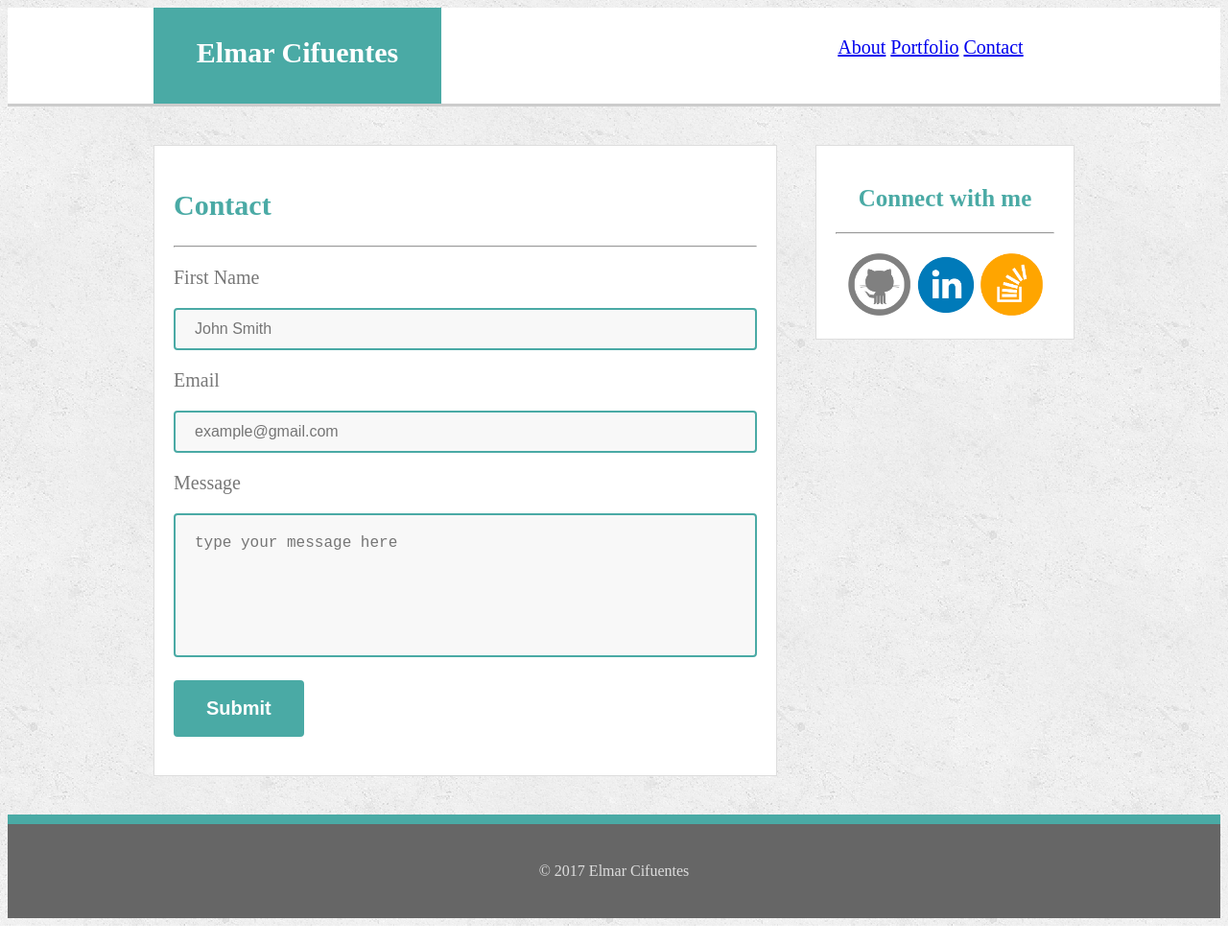
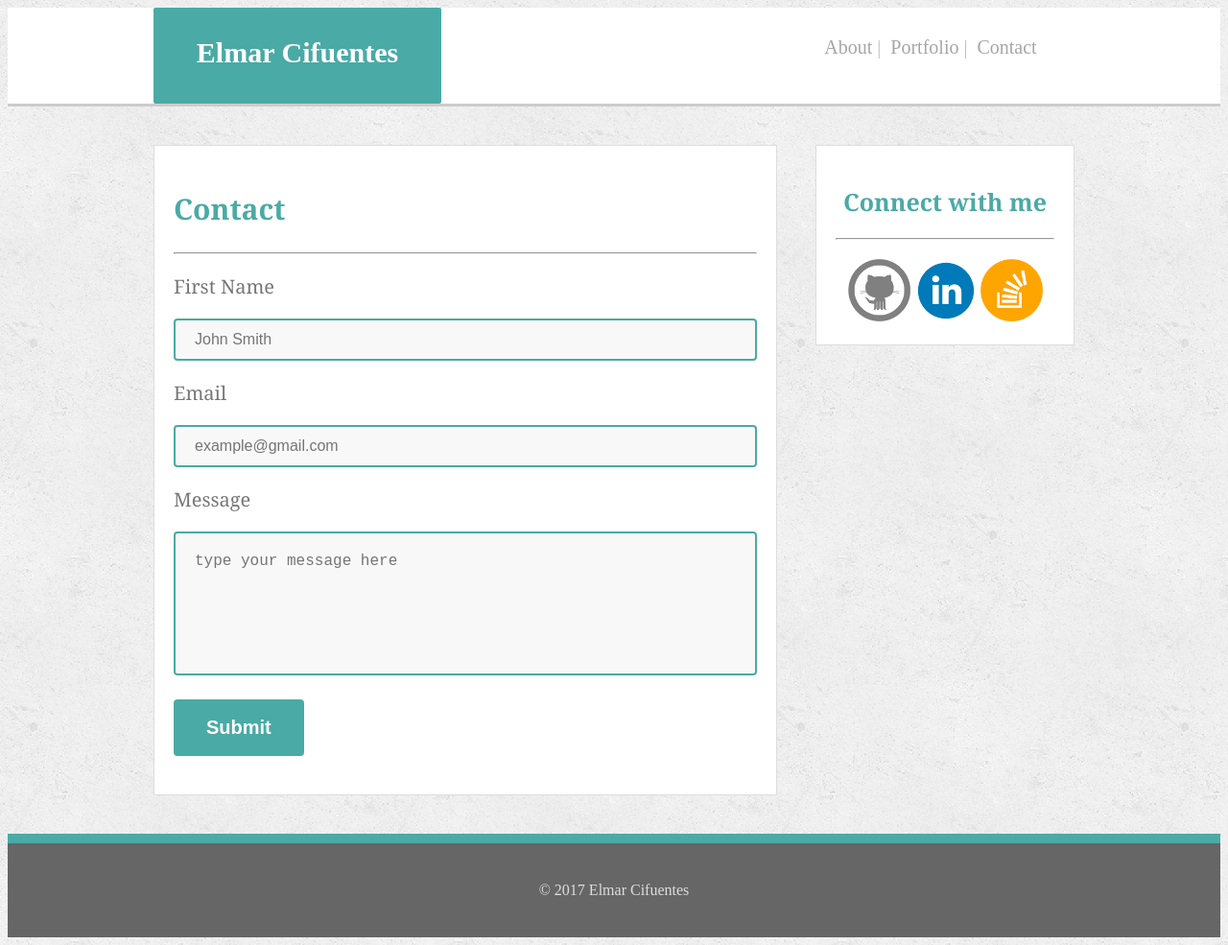
Before and after one commit to elmarcifuentes/Basic-Portfolio, a plain HTML site: page contact.html in a window 1280 px wide. Shown: the whole page at 96% size. Drawn offline with Linux system fonts and the light colour scheme.

Commit message:
additional css, links, and hover

```diff
--- a/assets/css/style.css
+++ b/assets/css/style.css
@@ -29,6 +29,30 @@
 
 }
 
+nav a:link {
+	color: #a6a6a6;
+	text-decoration: none;
+
+}
+
+nav a:visited {
+	color: #a6a6a6;
+	text-decoration: none;
+
+}
+
+nav a:hover {
+	color: #4aaaa5;
+	text-decoration: none;
+
+}
+
+nav a:active {
+	color: #a6a6a6;
+	text-decoration: none;
+
+}
+
 .name {
 	float: left;
 	text-align: center;
@@ -39,6 +63,7 @@
 	font-weight: bold;
 	padding: 30px;
 	color: #ffffff;
+	border-radius: 2px;
 
 }
 
@@ -49,6 +74,7 @@ nav {
 	height: 100px;
 	font-size: 20px;
 	padding: 30px;
+	color: #bfbfbf;
 
 }
 
@@ -67,18 +93,21 @@ section {
 
 p {
 	font-size: 20px;
+	font-family: 'Arial', 'Helvetica Neue', Helvetica, sans-serif;
 
 }
 
 h1 {
 	color: #4aaaa5;
 	font-size: 30px;
+	font-family: 'Georgia', Times, Times New Roman, serif;
 
 }
 
 h2 {
 	color: #4aaaa5;
 	font-size: 25px;
+	font-family: 'Georgia', Times, Times New Roman, serif;
 
 }
 
@@ -186,4 +215,5 @@ footer {
 
 form {
 	margin-top: 20px;
+	font-family: 'Georgia', Times, Times New Roman, serif;
 }
--- a/contact.html
+++ b/contact.html
@@ -13,8 +13,8 @@
                 Elmar Cifuentes
             </div>
             <nav>
-            <a href="index.html">About</a>
-            <a href="portfolio.html">Portfolio</a>
+                <a href="index.html">About</a>&nbsp;|&nbsp;
+                <a href="portfolio.html">Portfolio</a>&nbsp;|&nbsp;
                 <a href="contact.html">Contact</a>
             </nav>
         </header>
@@ -44,9 +44,9 @@
             <h2>Connect with me</h2>
             <hr>
             <div class="profile-images">
-                <img src="assets/images/git.png" height="65" width="65" alt="git profile">
-                <img src="assets/images/linkedin.png" height="65" width="65" alt="linkedin profile">
-                <img src="assets/images/stackoverflow.png" height="65" width="65" alt="stackoverflow profile">
+                <a href="https://github.com/elmarcifuentes"><img src="assets/images/git.png" height="65" width="65" alt="git profile"></a>
+                <a href="https://www.linkedin.com/in/elmarandoni/"><img src="assets/images/linkedin.png" height="65" width="65" alt="linkedin profile"></a>
+                <a href="https://stackoverflow.com/users/8587095/elmar-cifuentes"><img src="assets/images/stackoverflow.png" height="65" width="65" alt="stackoverflow profile"></a>
             </div>
         </aside>
     </div>
```
Also changed, not shown: index.html (+5 -5 lines), portfolio.html (+5 -5 lines). Lines whose indentation alone changed are shown as unchanged.
